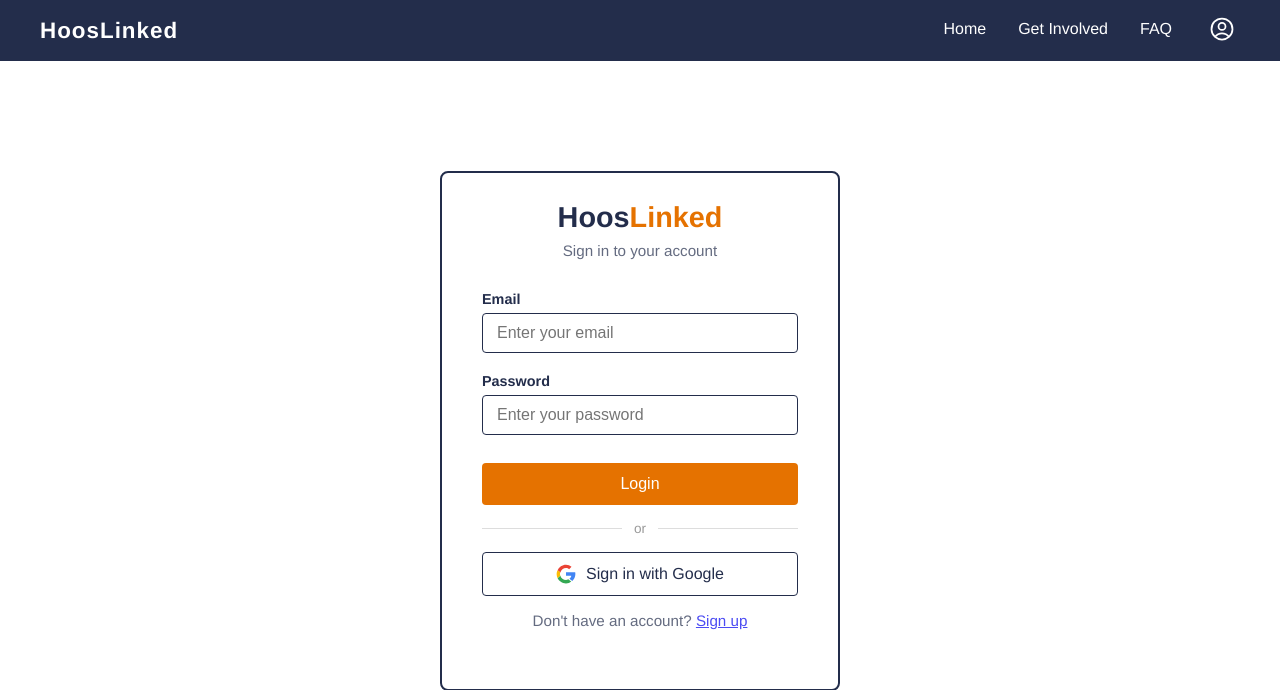
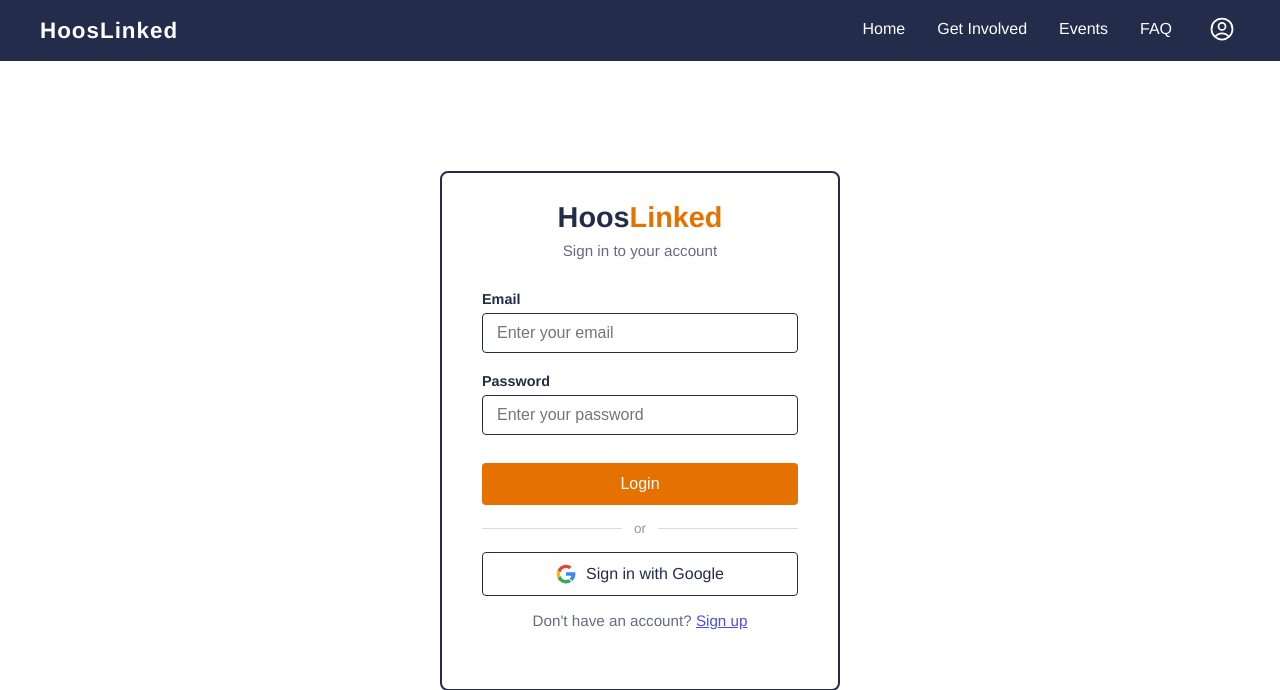
Before and after one commit to aranjothi/uvaclearinghouse, a Django app: page /login/ in a window 1280 px wide. Shown: the top 690 px of the page. Run offline with Django 5.2, Linux system fonts and the light colour scheme; parts of the project's set-up code (start-up, migrations or seed data) failed here and were passed over.

Commit message:
added events button to login page

```diff
--- a/django/main/templates/main/login.html
+++ b/django/main/templates/main/login.html
@@ -179,7 +179,8 @@
         <span class="logo">HoosLinked</span>
         <ul>
             <li><a href="{% url 'home' %}">Home</a></li>
-            <li><a href="#">Get Involved</a></li>
+            <li><a href="{% url 'get_involved' %}">Get Involved</a></li>
+            <li><a href="{% url 'events' %}">Events</a></li>
             <li><a href="#">FAQ</a></li>
             <li class="nav-icon" id="navIcon">
                 <button class="icon-btn" onclick="toggleNav()">
```
